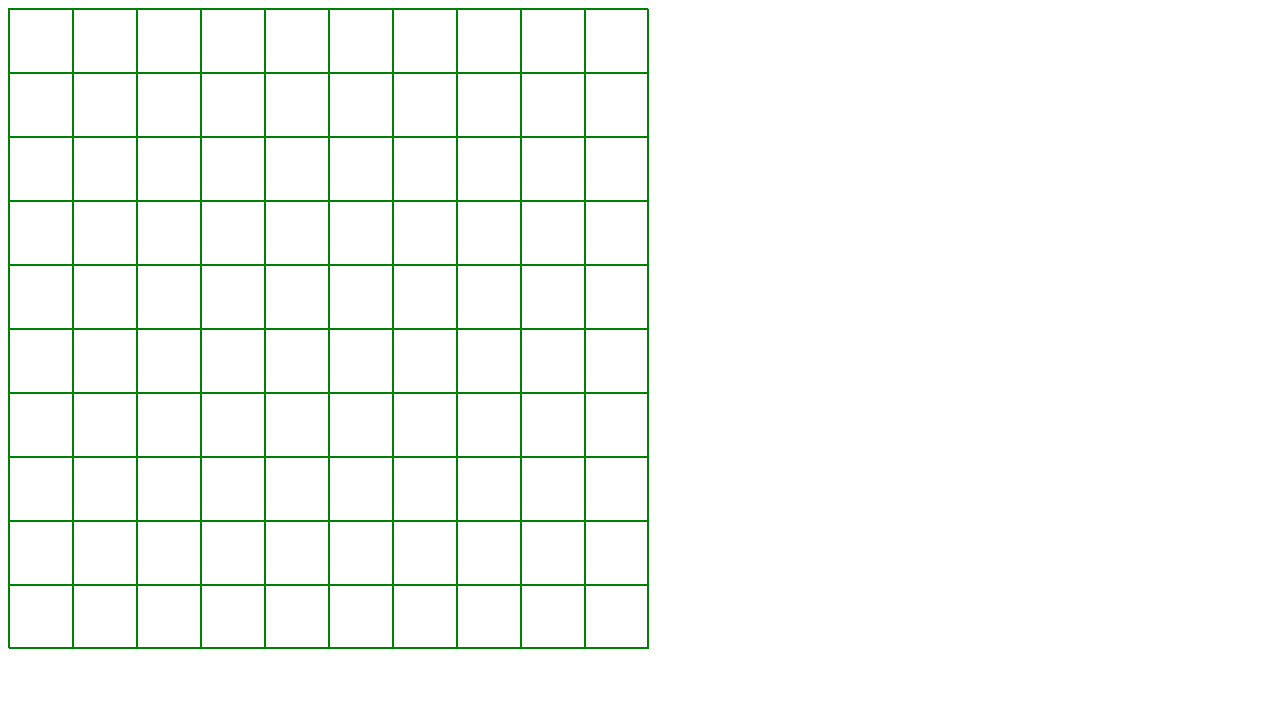
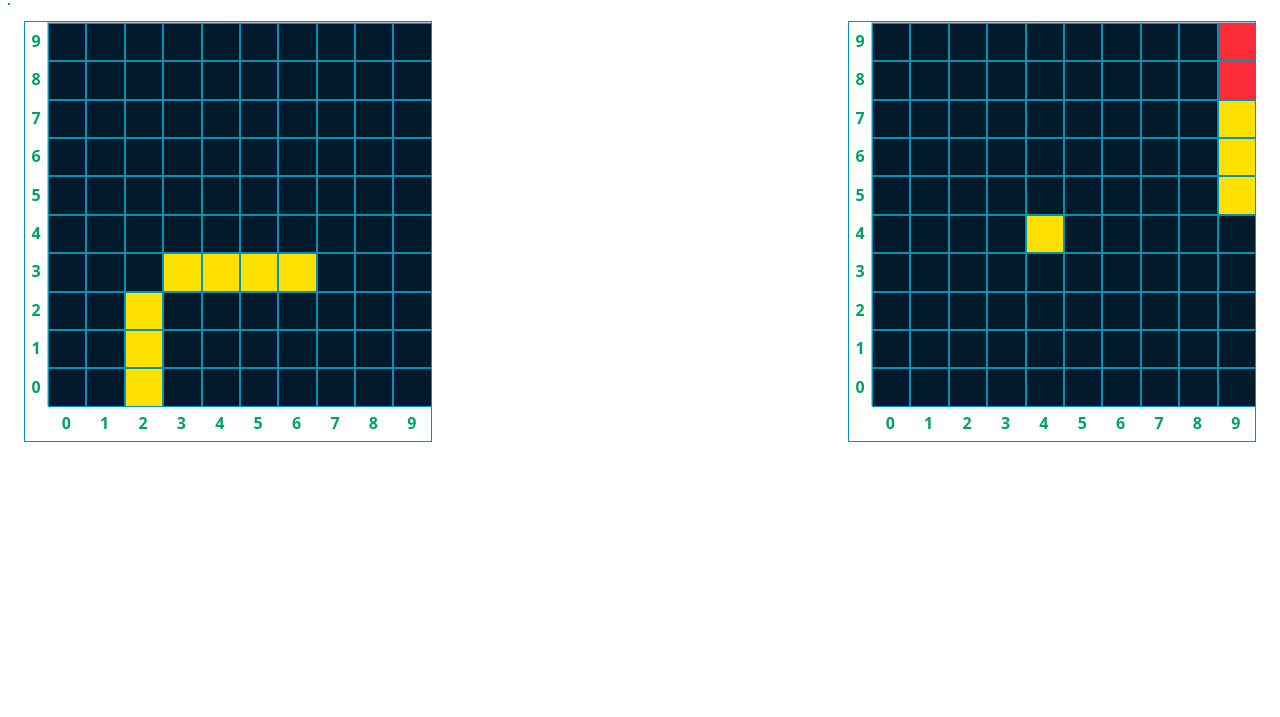
Before and after one commit to powermate25/battleship, a website built with webpack: page src/template.html in a window 1280 px wide. Shown: the part 83-800 px from the top of the page. Built offline with nearby package versions, Linux system fonts and the light colour scheme; a web font is replaced by a local one.

Commit message:
Routine save: Battleship project progress 🔔 - Implemented GameBoard and methods - implemented function auto-generating BFS gameboard grid - Implemented logic to dynamically display GameBoard state based on players objects states. - Applied Basic UI styling.
Next step: invent listener modules

```diff
--- a/src/app/driver.js
+++ b/src/app/driver.js
@@ -2,6 +2,20 @@ const clog = console.log
 clog("Battleship")
 
 // Code
+function createGraphBfs(x = 5) {
+    x = x - 1
+    const cells = []
+    for (let i = 0; i <= x; i++) {
+        function buildCells(num) {
+            for(let id = 0; id <= num; id++) {
+                cells.push([i, id])
+            }
+        }
+        buildCells(x)
+    }
+    return cells
+}
+
 class Ship {
     constructor(shipLength) {
         this.ship = new Array(shipLength)
@@ -22,20 +36,6 @@ class Ship {
     }
 }
 
-function createGraphBfs(x = 5) {
-    x = x - 1
-    const cells = []
-    for (let i = 0; i <= x; i++) {
-        function buildCells(num) {
-            for(let id = 0; id <= num; id++) {
-                cells.push([i, id])
-            }
-        }
-        buildCells(x)
-    }
-    return cells
-}
-
 class GameBoard {
     constructor(gridNum) {
         this.board = createGraphBfs(gridNum)
@@ -44,7 +44,8 @@ class GameBoard {
         this.missedShots = []
         this.successfulShots = []
         this.alertMessage = undefined
-        this.fleetLength = this.getFleetLength()
+        this.fleetLength = 0
+        // this.fleetLength = this.getFleetLength()
 
     }
 
@@ -84,18 +85,17 @@ class GameBoard {
         }
 
         function defaultShipDir() {
-            clog("PosY set to default horizontal+")
-            return [posX[0], posX[1] + (length-1) ]
+            clog("Ship direction invalid!")
+            return [posX[0], posX[1]]
         }
         const posY = dir === "v-"
-        ? [posX[0] - (length-1), posX]
+        ? [posX[0] - (length-1), posX[1]]
         : dir === "v+"
         ? [posX[0] + (length-1), posX[1] ]
         : dir === "h-"
         ? [posX[0], posX[1] - (length-1) ]
         : dir === "h+"
         ? [posX[0], posX[1] + (length-1) ]
-        : !dir ? defaultShipDir()
         : new Error("Forgot ship direction parameter?")
         clog(posX)
         clog( checkPosition(posY) )
@@ -104,6 +104,7 @@ class GameBoard {
         const temp = []
         function SetOccupiedPositions() {
             if (posY[1] < posX[1]) {
+                clog("Case1")
                 for (let i = posX[1]; i >= posY[1] ; i-- ) {
                     temp.push([posX[0], i])
                 }
@@ -113,11 +114,25 @@ class GameBoard {
                     temp.push([posX[0], i])
                 }
             }
+            else if (posY[0] < posX[0]) {
+                for (let i = posX[0]; i >= posY[0] ; i-- ) {
+                    temp.push([i, posX[1]])
+                }
+            }
+            else if (posY[0] > posX[0]) {
+                for (let i = posX[0]; i <= posY[0] ; i++ ) {
+                    temp.push([i, posX[1]])
+                }
+            }
+            else if (posY[0] === posX[0] || posY[1] === posX[1]) {
+                    temp.push(posX)
+            }
             temp.push(ship)
         }
         SetOccupiedPositions()
         this.occupiedPositions.push(temp)
-        this.fleetLength = this.getFleetLength()
+        this.fleetLength += ship.length
+        // this.fleetLength = this.getFleetLength()
     }
 
     receiveAttack(coordinate) {
--- a/src/app/user-interface.js
+++ b/src/app/user-interface.js
@@ -4,19 +4,39 @@ import { clog, Ship, createGraphBfs, GameBoard, Player } from "./driver"
 // Code
 
 // UI game board
-const uiGameBoard = document.querySelector(".gameboard")
+const boardContainer = document.querySelector(".main-container")
+const p1boardContainer = document.querySelector(".p1-board-container")
+const p2boardContainer = document.querySelector(".p2-board-container")
+const p1GameBoardUi = document.querySelector(".p1-board-container")
+const p2GameBoardUi = document.querySelector(".p2-board-container")
 const gridNum = 10
-const boardWidth = 50
+const boardWidth = 30
 let player1
 let player2
 let shipsAllowed = 5
 
 // Function to handle true visual BFS graph squared game-board
-// 1st parameter: cells number per line.
-// 2nd parameter: div element that will contain the new game-board
-// 3rd parameter: desired game-board width (vw units)
+// Pre-required declarations:
+// 1. Game board container element. (1st parameter)
+// 2. Grid cells number per line. (2nd parameter)
+// 3. Board width (vw units). (3rd parameter)
 function generateBoardUI(boardContainer, gridNum, viewWidth) {
-    boardContainer.style.cssText = `
+    const mainContainer = boardContainer
+    const uiGameBoard = document.createElement("div")
+    uiGameBoard.classList.add("gameboard")
+    const scalePanel = document.createElement("div")
+    scalePanel.classList.add("scale-panel")
+    const xScale = document.createElement("div")
+    xScale.classList.add("x-scale")
+    const yScale = document.createElement("div")
+    yScale.classList.add("y-scale")
+
+    scalePanel.style.cssText = `
+    display: flex;
+    justify-content: start;
+    align-items: start;
+    `
+    uiGameBoard.style.cssText = `
     width: ${viewWidth}vw;
     height: ${viewWidth}vw;
     display: grid;
@@ -33,13 +53,45 @@ function generateBoardUI(boardContainer, gridNum, viewWidth) {
             const arrId = "arr" + [i, x].join("-").toString()
             newDiv.id = `c${acc + x}`
             newDiv.classList.add(`${arrId}`)
-            boardContainer.append(newDiv)
+            uiGameBoard.append(newDiv)
         }
         acc -= gridNum
     }
+    mainContainer.append(scalePanel)
+    scalePanel.append(xScale)
+    scalePanel.append(uiGameBoard)
+    mainContainer.append(yScale)
+    generateBoardScales(xScale, yScale)
 }
-generateBoardUI(uiGameBoard, gridNum, boardWidth)
-clog(uiGameBoard)
+
+function generateBoardScales(xScaleDiv, yScaleDiv) {
+    const gridTemplateCols = `
+    display: grid;
+    grid-template-columns: repeat(${gridNum}, ${boardWidth/gridNum}vw)
+    `
+    const gridTemplateRows = `
+    display: grid;
+    grid-template-rows: repeat(${gridNum}, ${boardWidth/gridNum}vw)
+    `
+    xScaleDiv.style.cssText = gridTemplateRows
+    yScaleDiv.style.cssText = gridTemplateCols
+
+    for (let i = 0; i < gridNum; i++) {
+        const newDiv = document.createElement("div")
+        newDiv.textContent = `${gridNum - i-1}`
+        newDiv.id = `x${i}`
+        xScaleDiv.append(newDiv)
+
+        const newDiv2 = document.createElement("div")
+        newDiv2.textContent = `${i}`
+        newDiv2.id = `y${i}`
+        yScaleDiv.append(newDiv2)
+    }
+}
+
+// generateBoardUI(boardContainer, gridNum, boardWidth)
+clog(boardContainer)
+
 // Prepare to start game
 // Getting human player info
 function startGame(name) {
@@ -52,7 +104,57 @@ function startGame(name) {
 }
 
 startGame("james")
-clog(player1)
-clog(player2)
-player1.gameBoard.sendAttack([0, 3])
-clog(player1)
+
+const ship1 = new Ship(4)
+const ship2 = new Ship(3)
+const ship3 = new Ship(5)
+const ship4 = new Ship(1)
+
+player1.gameBoard.placeShip(ship1, [3, 3], "h+")
+player1.gameBoard.placeShip(ship2, [0, 2], "v+")
+player2.gameBoard.placeShip(ship3, [9, 9], "v-")
+player2.gameBoard.placeShip(ship4, [4, 4], "h-")
+player1.gameBoard.sendAttack([9, 9])
+player1.gameBoard.sendAttack([8, 9])
+
+const p1Positions = player1.gameBoard.occupiedPositions
+const p2Positions = player2.gameBoard.occupiedPositions
+// const playersPositions = p1Positions.concat(p2Positions)
+const p1HitPositions = player2.gameBoard.successfulShots
+const p2HitPositions = player1.gameBoard.successfulShots
+// const playersHitPositions = p1HitPositions.concat(p2HitPositions)
+
+function occupiedSlotsUI(containerClassName, occupiedPositions) {
+    for (let pos in occupiedPositions) {
+        const slots = occupiedPositions[pos].slice(0, -1)
+        slots.forEach(x => {
+            const occupiedSlot = document.querySelector(
+                `.${containerClassName} .arr${x.join("-")}`
+            )
+            occupiedSlot.classList.add("occupied-slots")
+        })
+    }
+}
+
+function hitSlotsUI(containerClassName, hitPositions) {
+    for (let hit in hitPositions) {
+        const hitSlot = hitPositions[hit]
+        const hitDiv = document.querySelector(
+            `.${containerClassName} .arr${hitSlot.join("-")}`
+        )
+        hitDiv.classList.add("hit-slots")
+        clog(hitDiv)
+    }
+}
+
+// Rendering UI
+generateBoardUI(p1GameBoardUi, gridNum, boardWidth)
+generateBoardUI(p2GameBoardUi, gridNum, boardWidth)
+occupiedSlotsUI("p1-board-container", p1Positions)
+occupiedSlotsUI("p2-board-container", p2Positions)
+hitSlotsUI("p1-board-container", p1HitPositions)
+hitSlotsUI("p2-board-container", p2HitPositions)
+
+
+// Exports
+export { generateBoardUI, generateBoardScales, gridNum, boardWidth, shipsAllowed, player1, player2 }
--- a/src/styles.css
+++ b/src/styles.css
@@ -1,4 +1,5 @@
-@import url('https://fonts.googleapis.com/css2?family=Playwrite+US+Modern:wght@100..400&family=Poppins:ital,wght@0,100;0,200;0,300;0,400;0,500;0,600;0,700;0,800;0,900;1,100;1,200;1,300;1,400;1,500;1,600;1,700;1,800;1,900&display=swap');
+/* @import url('https://fonts.googleapis.com/css2?family=Playwrite+US+Modern:wght@100..400&family=Poppins:ital,wght@0,100;0,200;0,300;0,400;0,500;0,600;0,700;0,800;0,900;1,100;1,200;1,300;1,400;1,500;1,600;1,700;1,800;1,900&display=swap');
+*/
 
 body {
     font-family: "poppins", system-ui, -apple-system, BlinkMacSystemFont, 'Segoe UI', Roboto, Oxygen, Ubuntu, Cantarell, 'Open Sans', 'Helvetica Neue', sans-serif;
@@ -8,8 +9,13 @@ body {
     box-sizing: border-box;
 }
 
+.board-wrapper {
+    margin: 1rem;
+    display: flex;
+    justify-content: space-between;
+}
 .gameboard {
-    border: 1px solid green;
+    border: 1px solid oklch(80.8% 0.042 265.755);
     /* width: 36vw;
     height:calc(36vw);
     display: grid;
@@ -18,5 +24,39 @@ body {
 }
 
 .gameboard div {
-    border: 1px solid green;
+    border: 1px solid oklch(60.9% 30% 221.723);
+    background-color: oklch(20.2% 0.056 229.695);
 }
+
+.main-container {
+    width: fit-content;
+    border: 1px solid oklch(60.9% 30% 221.723)
+}
+
+div {
+    /* border: 1px solid red; */
+}
+
+.y-scale {
+    justify-self: end;
+    margin: 0.4rem 0;
+}
+
+.x-scale {
+    margin: 0 0.4rem;
+    justify-self: start;
+}
+
+.x-scale, .y-scale {
+    place-items: center;
+    font-weight: bold;
+    color: oklch(60.6% 0.17 162.48);
+    font-size: 1rem;
+}
+.main-container .occupied-slots {
+    background-color: oklch(92.4% 60% 95.746);
+}
+
+.main-container .hit-slots {
+    background-color: oklch(63.7% 0.237 25.331);
+}
--- a/src/template.html
+++ b/src/template.html
@@ -5,10 +5,18 @@
     <title>Battleship</title>
     <body>
         <h1>Battleship</h1>
-        <div class="board-container">
-            <div class="gameboard"></div>
+        <div class="main-container">
+            <!--
+            <div class="scale-panel">
+                <div class="x-scale"></div>
+                <div class="gameboard"></div>
+            </div>
+            <div class="y-scale"></div>
+            -->
         </div>
-
-
+        <div class="board-wrapper">
+            <div class="p1-board-container main-container"></div>
+            <div class="p2-board-container main-container"></div>
+        </div>
     </body>
 </html>
```
Also changed, not shown: dist/index.html, dist/main.js.
